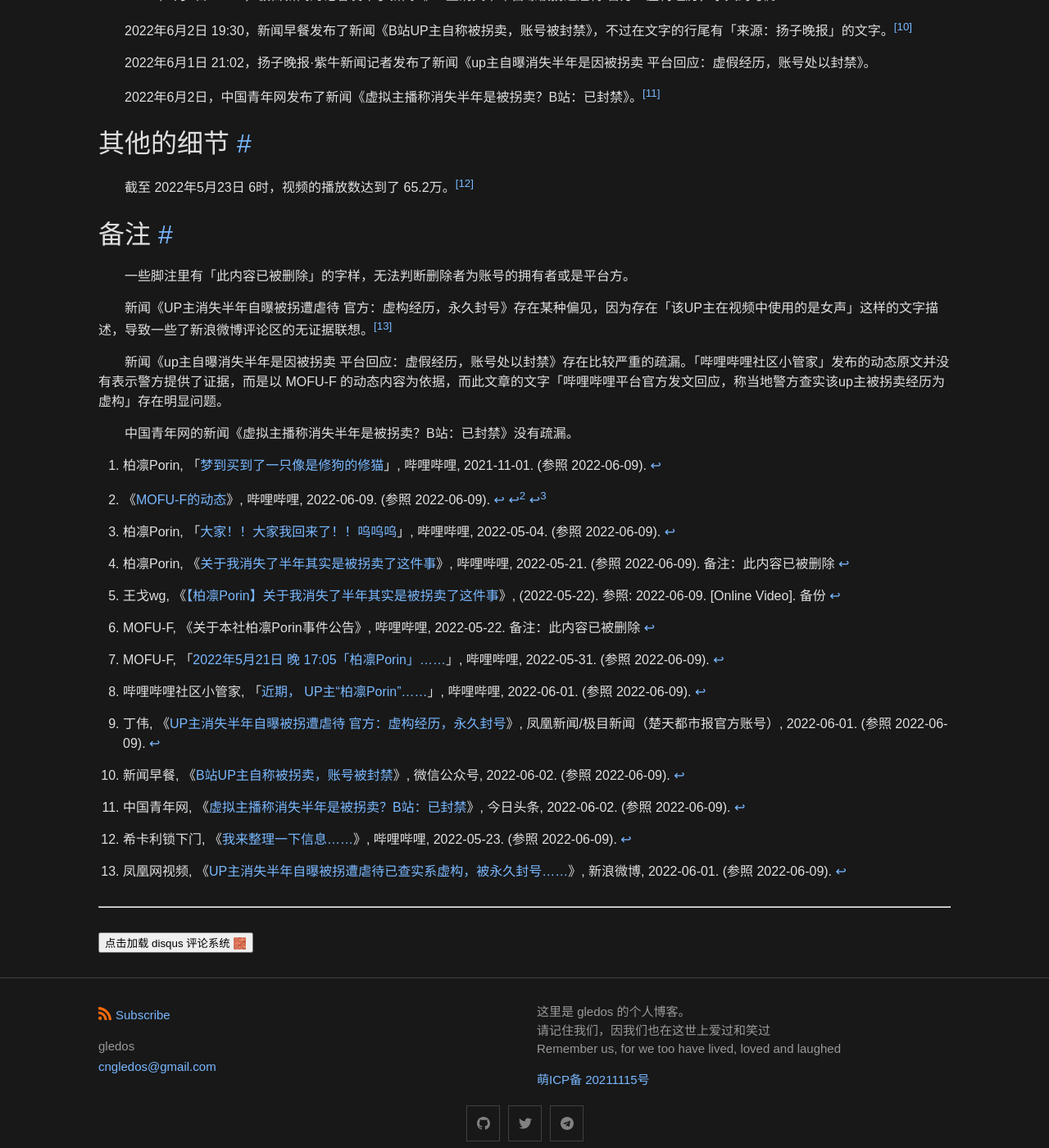
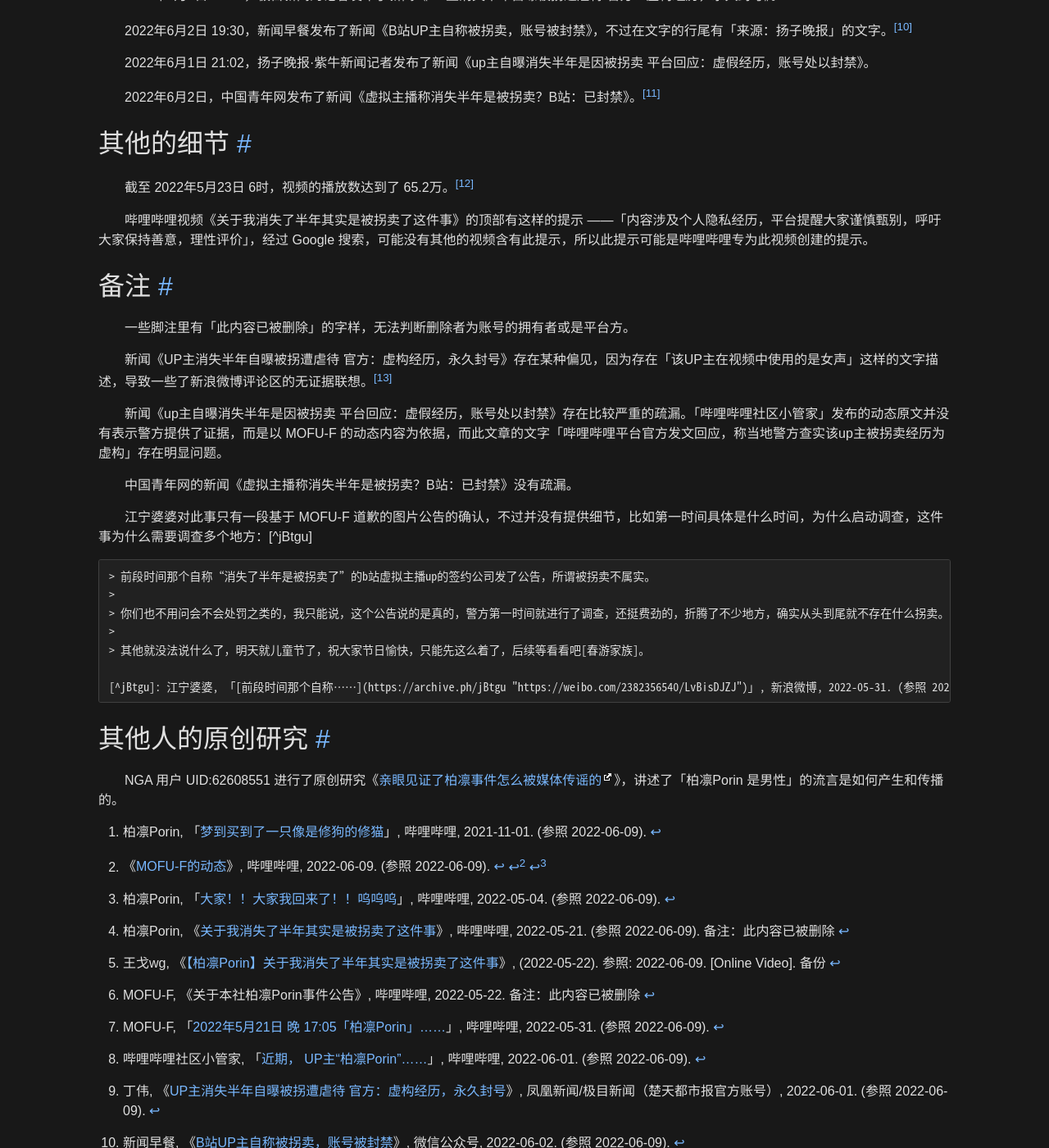
Before and after one commit to gledos/gledos.github.io, a Jekyll site: the page built from _posts/2022-06-09-porin.markdown, in a window 1280 px wide and 1400 px high, scrolled down 1578 px. Shown: the whole window at 82% size. Built offline with Jekyll 4.4.1, drawn with Linux system fonts in a browser that asks for light colours; some of the changed text lies outside the part shown.

Commit message:
Update 2022-06-09-porin.markdown

```diff
--- a/_posts/2022-06-09-porin.markdown
+++ b/_posts/2022-06-09-porin.markdown
@@ -10,6 +10,8 @@
 # description: 关于柏凛Porin的历史记录
 file-name: 2022-06-09-porin.markdown
 ---
+
+<!-- more -->
 
 ## 时间线
 
@@ -103,7 +105,9 @@
 
 截至 2022年5月23日 6时，视频的播放数达到了 65.2万。[^9N21x]
 
-[^9N21x]: 希卡利锁下门, 《[我来整理一下信息……](https://archive.ph/9N21x "https://t.bilibili.com/663235124850065408")》, 哔哩哔哩, 2022-05-23. (参照 2022-06-09).
+[^9N21x]: 希卡利锁下门, 「[我来整理一下信息……](https://archive.ph/9N21x "https://t.bilibili.com/663235124850065408")」, 哔哩哔哩, 2022-05-23. (参照 2022-06-09).
+
+哔哩哔哩视频《关于我消失了半年其实是被拐卖了这件事》的顶部有这样的提示 ——「内容涉及个人隐私经历，平台提醒大家谨慎甄别，呼吁大家保持善意，理性评价」，经过 Google 搜索，可能没有其他的视频含有此提示，所以此提示可能是哔哩哔哩专为此视频创建的提示。
 
 ## 备注
 
@@ -111,8 +115,22 @@
 
 新闻《UP主消失半年自曝被拐遭虐待 官方：虚构经历，永久封号》存在某种偏见，因为存在「该UP主在视频中使用的是女声」这样的文字描述，导致一些了新浪微博评论区的无证据联想。[^yok8w]
 
-[^yok8w]: 凤凰网视频, 《[UP主消失半年自曝被拐遭虐待已查实系虚构，被永久封号……](https://archive.ph/yok8w "https://weibo.com/1806128454/LvHRwjCdC")》, 新浪微博, 2022-06-01. (参照 2022-06-09).
+[^yok8w]: 凤凰网视频, 「[UP主消失半年自曝被拐遭虐待已查实系虚构，被永久封号……](https://archive.ph/yok8w "https://weibo.com/1806128454/LvHRwjCdC")」, 新浪微博, 2022-06-01. (参照 2022-06-09).
 
 新闻《up主自曝消失半年是因被拐卖 平台回应：虚假经历，账号处以封禁》存在比较严重的疏漏。「哔哩哔哩社区小管家」发布的动态原文并没有表示警方提供了证据，而是以 MOFU-F 的动态内容为依据，而此文章的文字「哔哩哔哩平台官方发文回应，称当地警方查实该up主被拐卖经历为虚构」存在明显问题。
 
 中国青年网的新闻《虚拟主播称消失半年是被拐卖？B站：已封禁》没有疏漏。
+
+江宁婆婆对此事只有一段基于 MOFU-F 道歉的图片公告的确认，不过并没有提供细节，比如第一时间具体是什么时间，为什么启动调查，这件事为什么需要调查多个地方：[^jBtgu]
+
+    > 前段时间那个自称“消失了半年是被拐卖了”的b站虚拟主播up的签约公司发了公告，所谓被拐卖不属实。
+    >
+    > 你们也不用问会不会处罚之类的，我只能说，这个公告说的是真的，警方第一时间就进行了调查，还挺费劲的，折腾了不少地方，确实从头到尾就不存在什么拐卖。
+    >
+    > 其他就没法说什么了，明天就儿童节了，祝大家节日愉快，只能先这么着了，后续等看看吧[春游家族]。
+
+    [^jBtgu]: 江宁婆婆, 「[前段时间那个自称……](https://archive.ph/jBtgu "https://weibo.com/2382356540/LvBisDJZJ")」, 新浪微博, 2022-05-31. (参照 2022-06-09).
+
+## 其他人的原创研究
+
+NGA 用户 UID:62608551 进行了原创研究《[亲眼见证了柏凛事件怎么被媒体传谣的](https://nga.178.com/read.php?tid=32229046)》，讲述了「柏凛Porin 是男性」的流言是如何产生和传播的。
```
